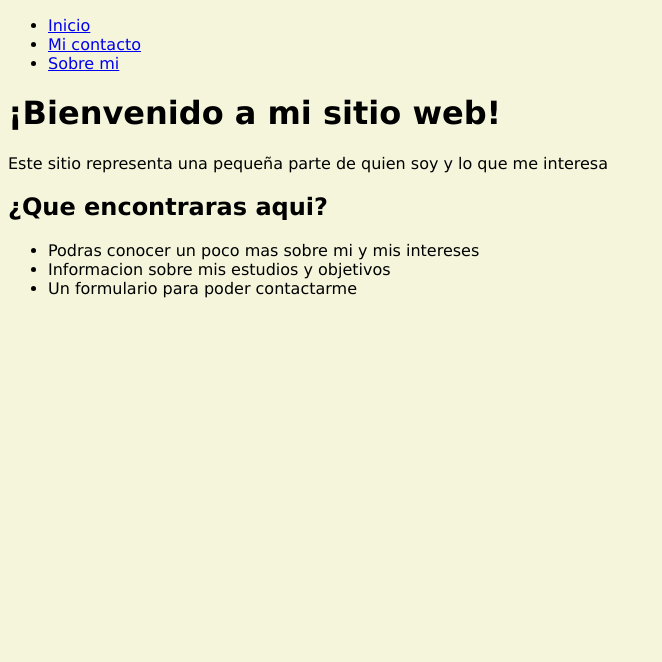
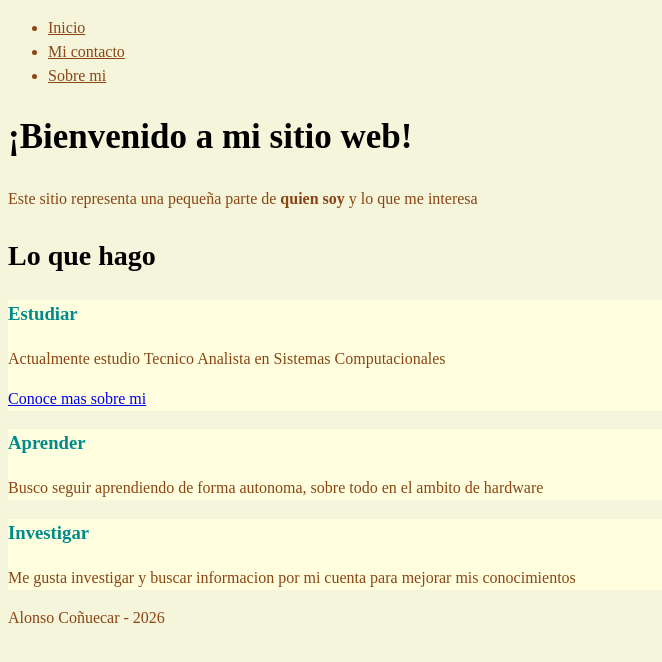
Before and after one commit to alonso-prog/mi-sitio, a plain HTML site: page index.html in a window 1280 px wide. Shown: the whole page, without its empty margins (0-662 px from the left). Drawn offline with Linux system fonts and the light colour scheme.

Commit message:
agrega tipografia, colores y estado (cambios en html index)

```diff
--- a/estilos.css
+++ b/estilos.css
@@ -2,5 +2,34 @@
 
 body {
     background-color: beige;
-    font-family: 'Lucida Sans', 'Lucida Sans Regular', 'Lucida Grande', 'Lucida Sans Unicode', Geneva, Verdana, sans-serif;
+    font-family: arial sans-serif;
+    line-height: 1.5;
+    color: saddlebrown;
 }
+h1{
+    font-size: 35px;
+    color: black;
+}
+h2{
+    font-size: 28px;
+    color: black
+}
+.tarjeta{
+    background-color: lightyellow;
+}
+.tarjeta h3{
+    color: darkcyan;
+}
+nav a{
+    color: saddlebrown
+}
+nav a:hover, nav a:focus{
+    color: black;
+}
+nav a:active{
+    color: darkcyan;
+}
+input:focus, select:focus, textarea:focus{
+    border: 4px solid darkred;
+    outline: 2px solid salmon;
+}
--- a/index.html
+++ b/index.html
@@ -7,21 +7,33 @@
     <link rel="stylesheet" href="estilos.css">
 </head>
 <body>
-    <nav>
+        <nav>
             <ul>
                 <li><a href="index.html">Inicio</a></li>
                 <li><a href="contacto.html">Mi contacto</a></li>
                 <li><a href="sobre-mi.html">Sobre mi</a></li>
             </ul>
-    </nav>
+        </nav>
     <h1>¡Bienvenido a mi sitio web!</h1>
-    <p>Este sitio representa una pequeña parte de quien soy y lo que me interesa</p>
-    <h2>¿Que encontraras aqui?</h2>
-        <ul>
-            <li>Podras conocer un poco mas sobre mi y mis intereses</li>
-            <li>Informacion sobre mis estudios y objetivos</li>
-            <li>Un formulario para poder contactarme</li>
-        </ul>
+        <p>Este sitio representa una pequeña parte de <strong>quien soy</strong> y lo que me interesa</p>
 
+    <h2>Lo que hago</h2>
+        <section>
+            <article class="tarjeta">
+                <h3>Estudiar</h3>
+                    <p>Actualmente estudio Tecnico Analista en Sistemas Computacionales</p>
+                        <a href="sobre-mi.html">Conoce mas sobre mi</a>
+            </article>
+            <article class="tarjeta">
+                <h3>Aprender</h3>
+                    <p>Busco seguir aprendiendo de forma autonoma, sobre todo en el ambito de hardware</p>
+            </article>
+            <article class="tarjeta">
+                <h3>Investigar</h3>
+                    <p>Me gusta investigar y buscar informacion por mi cuenta para mejorar mis conocimientos</p>
+            </article>
+        </section>
+
+<footer><p>Alonso Coñuecar - 2026</p></footer>
 </body>
 </html>
```
Also changed, not shown: contacto.html (+3 -2 lines), sobre-mi.html (+4 -3 lines).
